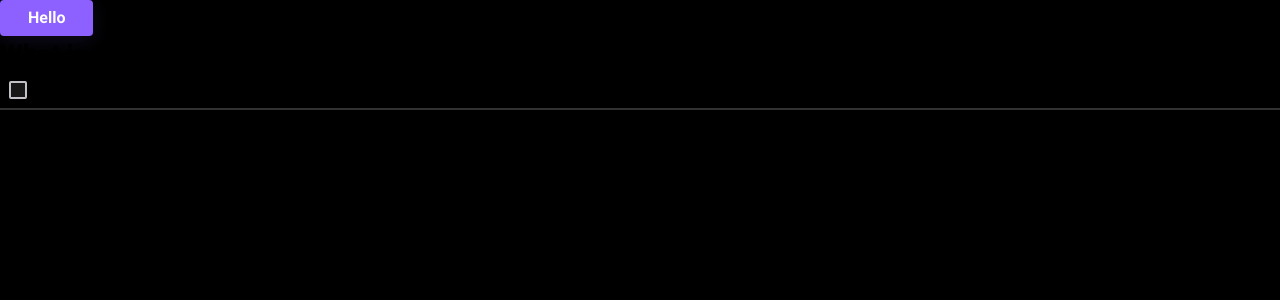
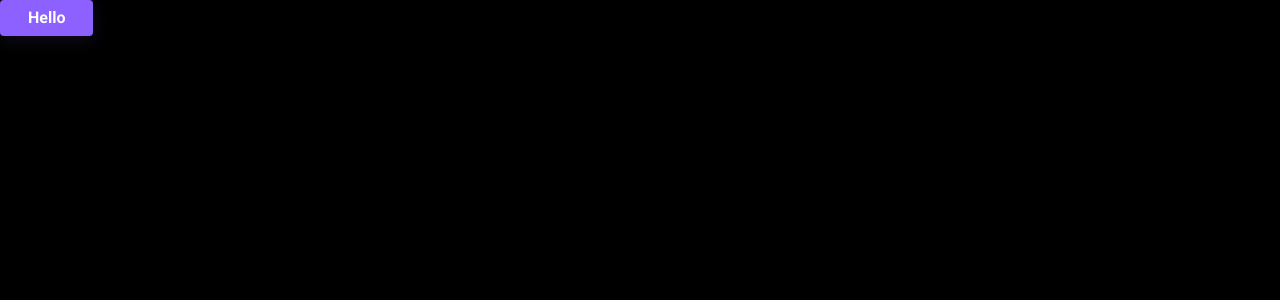
Before and after one commit to aavdienko/flashcards, a React (Vite) app: page / in a window 1280 px wide. Shown: the top 300 px of the page. Built offline with nearby package versions, Linux system fonts and the light colour scheme.

Commit message:
refactored typography component

```diff
--- a/src/App.tsx
+++ b/src/App.tsx
@@ -1,14 +1,9 @@
-import { Button, Card, Checkbox, Typography } from './components/ui'
+import { Button } from './components/ui'
 
 export function App() {
   return (
     <div>
       <Button as={'button'}>Hello</Button>
-      <div>
-        <Typography variant={'large'}>What is Curriculum Development ? </Typography>
-      </div>
-      <Checkbox />
-      <Card />
     </div>
   )
 }
--- a/src/components/auth/sign-in/sign-in.module.scss
+++ b/src/components/auth/sign-in/sign-in.module.scss
@@ -6,6 +6,7 @@
 
 .title {
   margin-bottom: 27px;
+  color: var(--color-light-100);
   text-align: center;
 }
 
--- a/src/components/ui/typography/typography.tsx
+++ b/src/components/ui/typography/typography.tsx
@@ -1,4 +1,4 @@
-import { ComponentPropsWithoutRef, ElementType } from 'react'
+import { ComponentPropsWithoutRef, ElementType, ReactNode } from 'react'
 
 import s from './typography.module.scss'
 
@@ -18,8 +18,9 @@ export type TypographyProps<T extends ElementType = 'p'> = {
     | 'link1'
     | 'link2'
     | 'error'
+  children?: ReactNode
   className?: string
-} & ComponentPropsWithoutRef<T>
+}
 
 export const Typography = <T extends ElementType = 'p'>(
   props: TypographyProps<T> & Omit<ComponentPropsWithoutRef<T>, keyof TypographyProps<T>>
```
Also changed, not shown: 1 other file (tests, documents, lock files or other folders).
